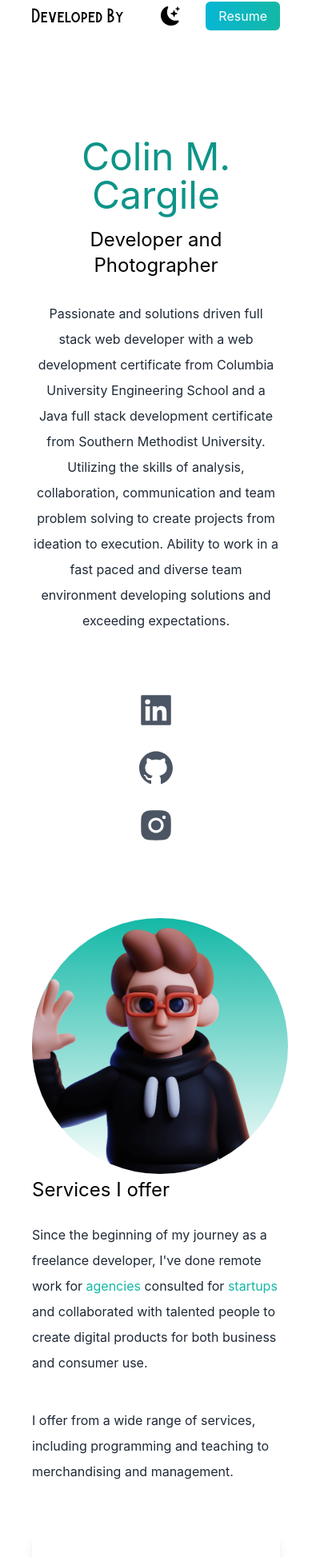
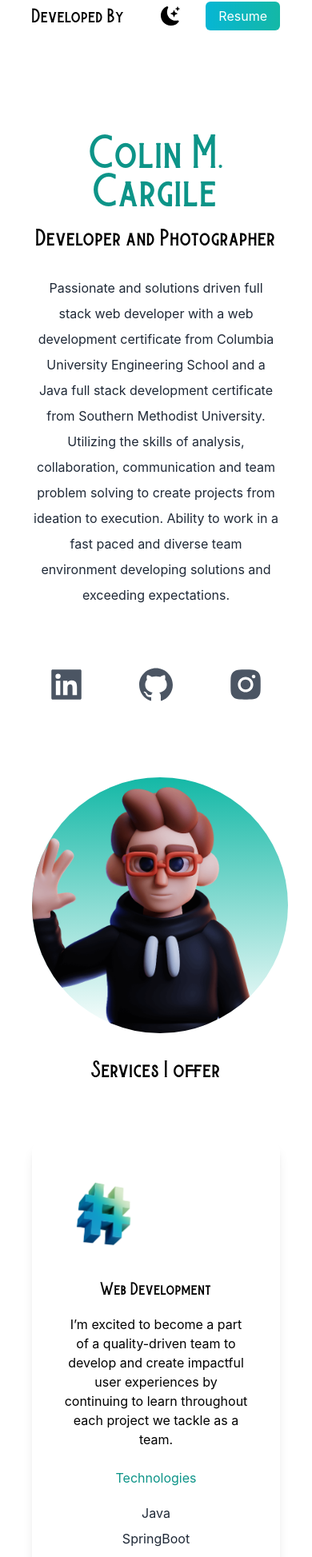
Before and after one commit to GundamMosi10/colin-react-portfolio-latest, a Next.js app: page / in a window 390 px wide. Shown: the part 32-1979 px from the top of the page at 80% size. Built offline with nearby package versions, Linux system fonts and the light colour scheme.

Commit message:
added more styling with font and color deleted consulting and added another technology working on the sizing layout for larger screens and mobile responsiveness

```diff
--- a/pages/index.tsx
+++ b/pages/index.tsx
@@ -40,65 +40,59 @@ export default function Home() {
             </ul>
           </nav>
           <div className="text-center py-10">
-            <h2 className="text-5xl py-2 text-teal-600 font-md md:text-6xl">
+            <h2 className="text-5xl py-2 text-teal-600 font-burtons font-md md:text-6xl">
               Colin M. Cargile
             </h2>
-            <h3 className="text-2xl py-2 md:text-3xl dark:text-white">
+            <h3 className="text-2xl font-burtons py-2 md:text-3xl dark:text-white">
               Developer and Photographer
             </h3>
             <p className="text-md py-5 leading-8 text-gray-800 md:text-xl dark:text-white">
               Passionate and solutions driven full stack web developer with a web development certificate from Columbia University Engineering School and a Java full stack development certificate from Southern Methodist University. Utilizing the skills of analysis, collaboration, communication and team problem solving to create projects from ideation to execution. Ability to work in a fast paced and diverse team environment developing solutions and exceeding expectations.
             </p>
           </div>
-          <div className="text-5xl flex justify-center gap-16 py-3 text-gray-600 dark:text-white cursor-pointer">
+          <div className="text-5xl flex justify-center gap-16 py-3 text-gray-600 dark:text-white">
+            <div className="cursor-pointer">
               <a href="https://www.linkedin.com/in/colin-cargile-71b289166">
               <AiFillLinkedin />
               </a>
             </div>
-          <div className="text-5xl flex justify-center gap-16 py-3 text-gray-600 dark:text-white cursor-pointer">
+            <div className="cursor-pointer">
               <a href="https://github.com/GundamMosi10">
               <AiFillGithub />
               </a>
             </div>
-          <div className="text-5xl flex justify-center gap-16 py-3 text-gray-600 dark:text-white cursor-pointer">
+            <div className="cursor-pointer">
               <a href="https://www.instagram.com/colinmosi/">
               <AiFillInstagram />
               </a>
+            </div>
           </div>
           <div className="relative mx-auto bg-gradient-to-b from-teal-500 rounded-full w-80 h-80 mt-20 overflow-hidden md:h-96 md:w-96">
             <Image src={deved} layout="fill" objectFit="cover"/>
           </div>
         </section>
-
         <section>
           <div>
-            <h3 className="text-2xl py-1 dark:text-white">
+              <h3 className="text-center text-2xl font-burtons py-8 md:text-3xl dark:text-white">
                 Services I offer
               </h3>
-            <p className="text-md py-5 leading-8 text-gray-800 dark:text-white">
-              Since the beginning of my journey as a freelance developer, I've done remote work for
-              <span className="text-teal-500"> agencies</span> consulted for <span className="text-teal-500">startups </span>
-              and collaborated with talented people to create digital products for both business and consumer use.
-            </p>
-            <p className="text-md py-5 leading-8 text-gray-800 dark:text-white">
-              I offer from a wide range of services, including programming and teaching to merchandising and management.
-            </p>
           </div>
           <div className="lg:flex gap-10">
-          <div className="text-center shadow-lg p-10 rounded-xl my-10">
+            <div className="text-center shadow-lg p-10 rounded-xl my-10 basis-1/3 flex-1">
                 <Image src={code} width={100} height={100}/>
-              <h3 className="text-lg font-medium pt-8 pb-2 dark:text-white">
+                <h3 className="text-lg font-burtons font-medium pt-8 pb-2 dark:text-white">
                   Web Development
                 </h3>
                 <p className="py-2 dark:text-white">I’m excited to become a part of a quality-driven team to develop and create impactful user experiences by continuing to learn throughout each project we tackle as a team. </p>
                 <h4 className="py-4 text-teal-600">Technologies</h4>
                 <p className="text-gray-800 py-1 dark:text-white">Java</p>
+                <p className="text-gray-800 py-1 dark:text-white">SpringBoot</p>
                 <p className="text-gray-800 py-1 dark:text-white">JavaScript</p>
                 <p className="text-gray-800 py-1 dark:text-white">React</p>
               </div>
-            <div className="text-center shadow-lg p-10 rounded-xl my-10">
+              <div className="text-center shadow-lg p-10 rounded-xl my-10 basis-1/3 flex-1">
                 <Image src={design} width={100} height={100}/>
-              <h3 className="text-lg font-medium pt-8 pb-2 dark:text-white">
+                <h3 className="text-lg font-burtons font-medium pt-8 pb-2 dark:text-white">
                   Photography
                 </h3>
                 <p className="py-2 dark:text-white">Creating elegant photographs suited for your needs</p>
@@ -111,15 +105,9 @@ export default function Home() {
         </section>
         <section>
           <div>
-            <h3 className="text-3xl py-1 dark:text-white">Portfolio</h3>
-            <p className="text-md py-5 leading-8 text-gray-800 dark:text-white">
-              Since the beginning of my journey as a freelance developer, I've done remote work for
-              <span className="text-teal-500"> agencies</span> consulted for <span className="text-teal-500">startups </span>
-              and collaborated with talented people to create digital products for both business and consumer use.
-            </p>
-            <p className="text-md py-5 leading-8 text-gray-800 dark:text-white">
-              I offer from a wide range of services, including programming and teaching to merchandising and management.
-            </p>
+            <h3 className="text-3xl font-burtons py-1 dark:text-white">
+              Portfolio
+            </h3>
           </div>
           <div className="flex flex-col gap-10 py-10 lg:flex-row lg:flex-wrap">
             <div className="basis-1/3 flex-1">
```
Lines whose indentation alone changed are shown as unchanged.
